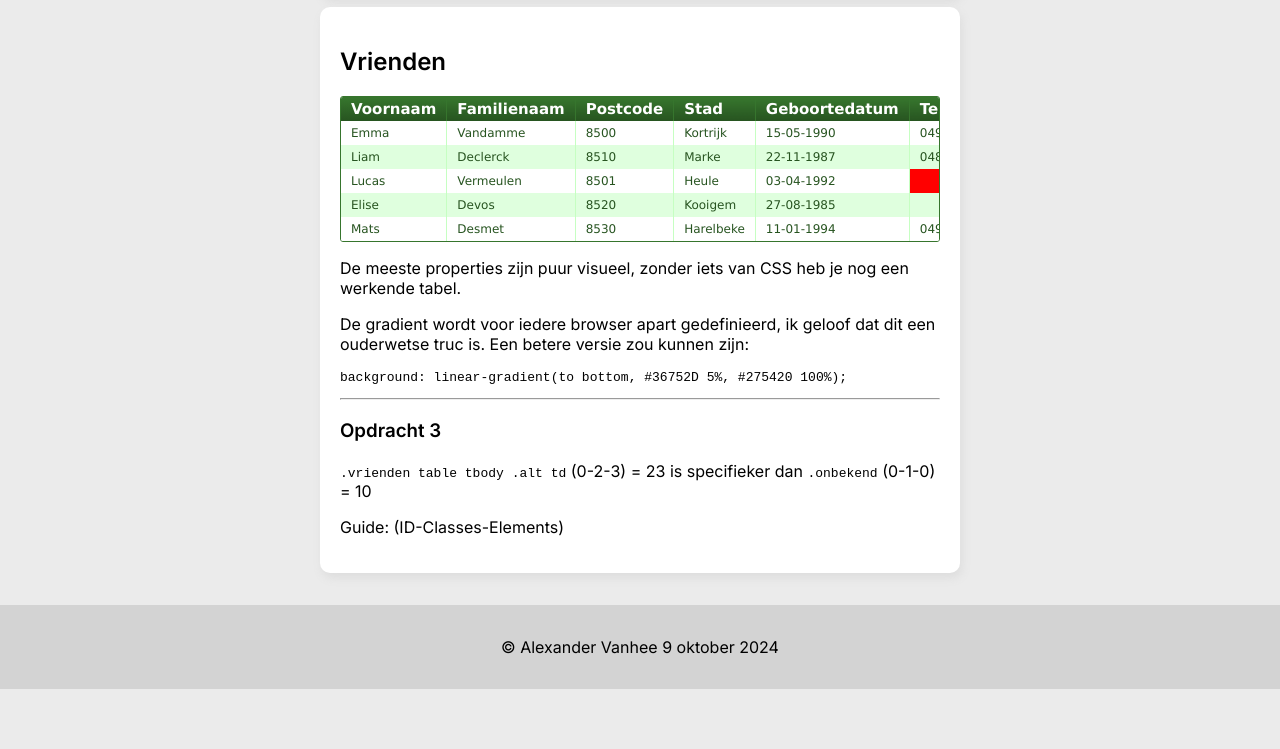
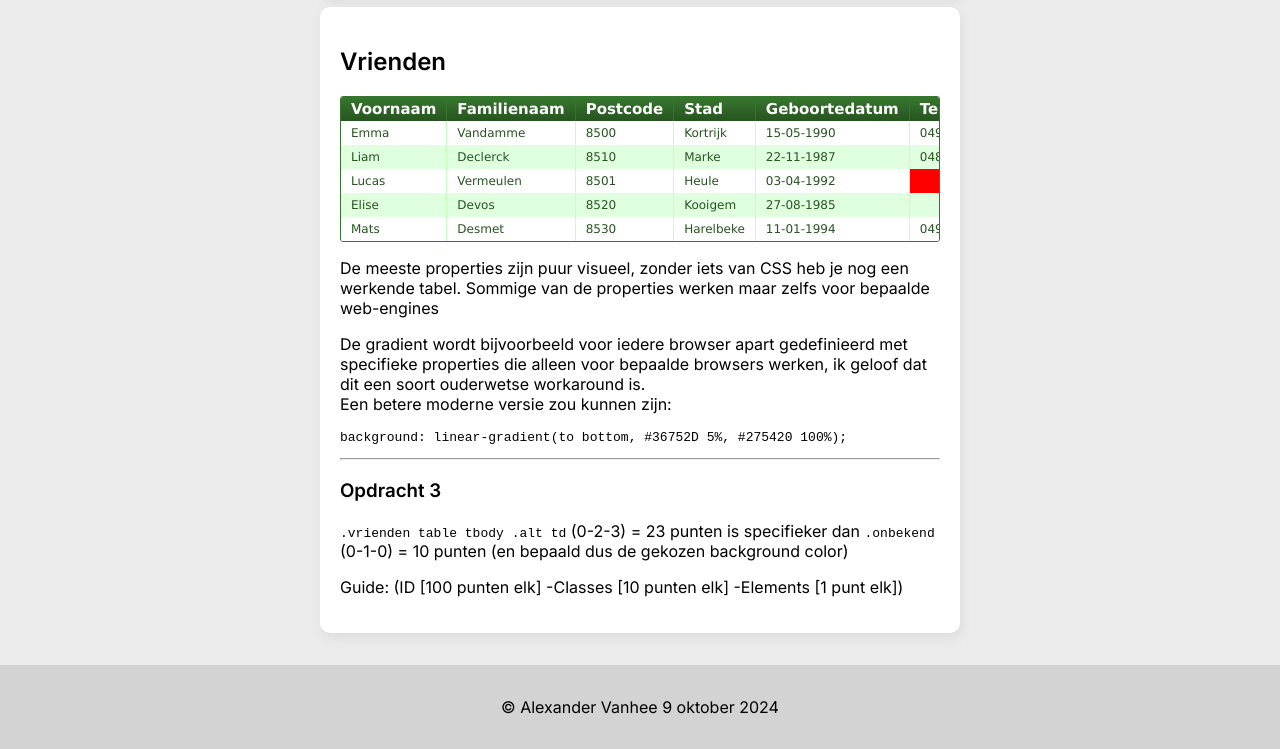
Before and after one commit to AlexanderVanhee/WebDevelopment, a plain HTML site: page labo7/homepage/index.html in a window 1280 px wide. Shown: the part 1586-2335 px from the top of the page. Before the commit the page ends 2275 px from the top, so only its background shows below. Drawn offline with Linux system fonts and the light colour scheme.

Commit message:
Update index.html

```diff
--- a/labo7/homepage/index.html
+++ b/labo7/homepage/index.html
@@ -164,15 +164,17 @@
                     </tbody>
                 </table>
             </div>
-            <p>De meeste properties zijn puur visueel, zonder iets van CSS heb je nog een werkende tabel.</p>
-            <p>De gradient wordt voor iedere browser apart gedefinieerd, ik geloof dat dit een ouderwetse truc is. Een
-                betere versie zou kunnen zijn:</p>
+            <p>De meeste properties zijn puur visueel, zonder iets van CSS heb je nog een werkende tabel. Sommige van de properties werken maar zelfs
+                voor bepaalde web-engines</p>
+            <p>De gradient wordt bijvoorbeeld voor iedere browser apart gedefinieerd met specifieke properties die alleen voor bepaalde browsers werken,
+                 ik geloof dat dit een soort ouderwetse workaround is. <br>
+                 Een betere moderne versie zou kunnen zijn:</p>
             <pre><code>background: linear-gradient(to bottom, #36752D 5%, #275420 100%);</code></pre>
             <hr>
             <h3>Opdracht 3</h3>
-            <p><code>.vrienden table tbody .alt td</code> (0-2-3) = 23 is specifieker dan <code>.onbekend</code> (0-1-0)
-                = 10</p>
-            <p>Guide: (ID-Classes-Elements)</p>
+            <p><code>.vrienden table tbody .alt td</code> (0-2-3) = 23 punten is specifieker dan <code>.onbekend</code> (0-1-0)
+                = 10 punten (en bepaald dus de gekozen background color)</p>
+            <p>Guide: (ID [100 punten elk] -Classes [10 punten elk] -Elements [1 punt elk])</p>
         </article>
     </div>
 
```
